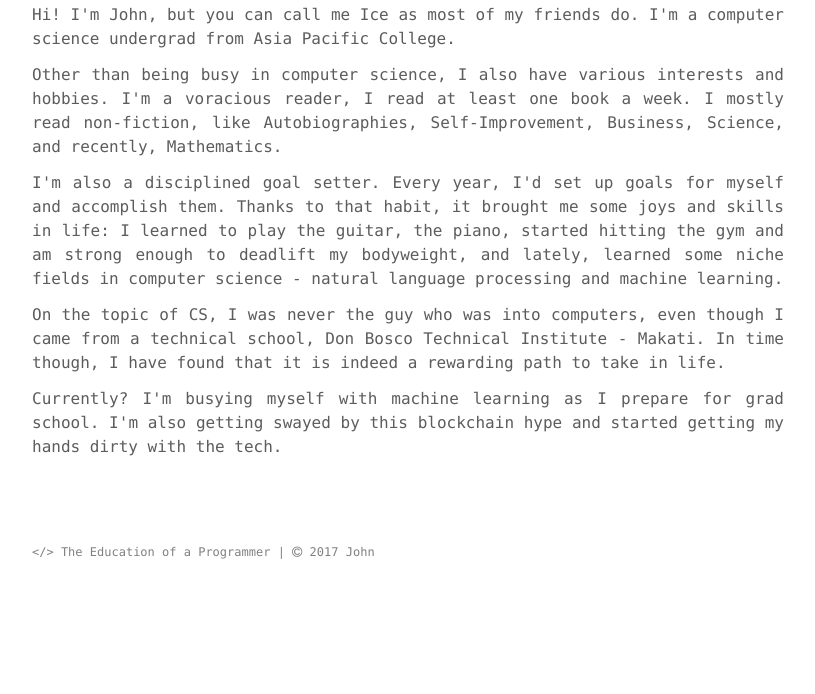
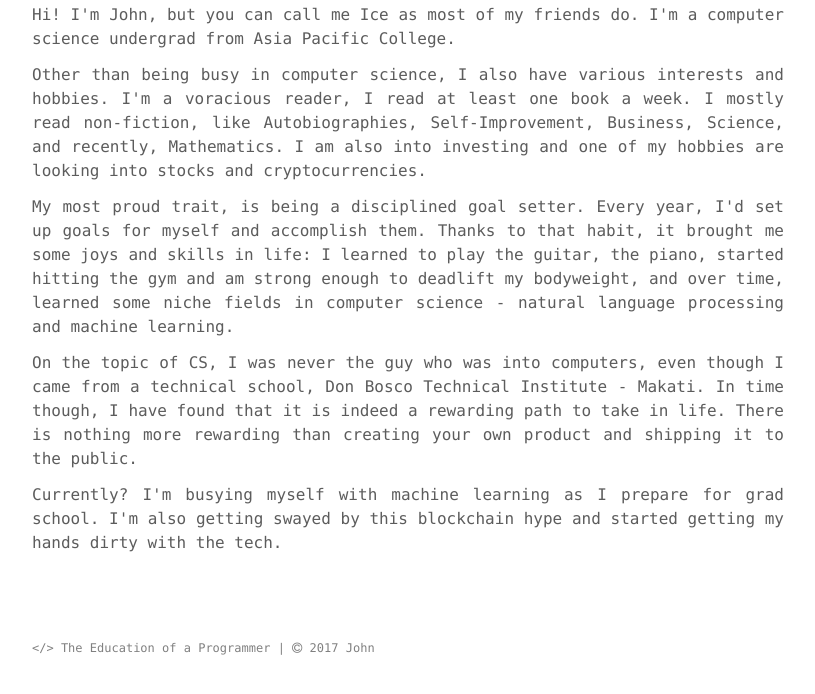
Before and after one commit to jpamata/jpamata.github.io, a Jekyll site: the page built from about.md, in a window 1280 px wide, cut to the strip 661-1366 px from the top of the page. Shown: the top 694 px of the strip, without its empty margins (232-1047 px from the left). Built offline with Jekyll 4.4.1, drawn with Linux system fonts in a browser that asks for light colours; before the commit the page ends 1270 px from its top, so only the background shows below that.

Commit message:
Update about.md

```diff
--- a/about.md
+++ b/about.md
@@ -7,8 +7,8 @@ permalink: /about/
 <center><img src="https://avatars2.githubusercontent.com/u/12871105?v=4&s=460" title="Profile Picture"></center>
 
 <p align="justify">Hi! I'm John, but you can call me Ice as most of my friends do. I'm a computer science undergrad from Asia Pacific College. </p>
-<p align="justify">Other than being busy in computer science, I also have various interests and hobbies. I'm a voracious reader, I read at least one book a week. I mostly read non-fiction, like Autobiographies, Self-Improvement, Business, Science, and recently, Mathematics. </p>
-<p align="justify">I'm also a disciplined goal setter. Every year, I'd set up goals for myself and accomplish them. Thanks to that habit, it brought me some joys and skills in life: I learned to play the guitar, the piano, started hitting the gym and am strong enough to deadlift my bodyweight, and lately, learned some niche fields in computer science - natural language processing and machine learning.</p>
-<p align="justify">On the topic of CS, I was never the guy who was into computers, even though I came from a technical school, Don Bosco Technical Institute - Makati. In time though, I have found that it is indeed a rewarding path to take in life. </p>
+<p align="justify">Other than being busy in computer science, I also have various interests and hobbies. I'm a voracious reader, I read at least one book a week. I mostly read non-fiction, like Autobiographies, Self-Improvement, Business, Science, and recently, Mathematics. I am also into investing and one of my hobbies are looking into stocks and cryptocurrencies. </p>
+<p align="justify">My most proud trait, is being a disciplined goal setter. Every year, I'd set up goals for myself and accomplish them. Thanks to that habit, it brought me some joys and skills in life: I learned to play the guitar, the piano, started hitting the gym and am strong enough to deadlift my bodyweight, and over time, learned some niche fields in computer science - natural language processing and machine learning.</p>
+<p align="justify">On the topic of CS, I was never the guy who was into computers, even though I came from a technical school, Don Bosco Technical Institute - Makati. In time though, I have found that it is indeed a rewarding path to take in life. There is nothing more rewarding than creating your own product and shipping it to the public.</p>
 <p align="justify"></p>
 <p align="justify">Currently? I'm busying myself with machine learning as I prepare for grad school. I'm also getting swayed by this blockchain hype and started getting my hands dirty with the tech. </p>
```
